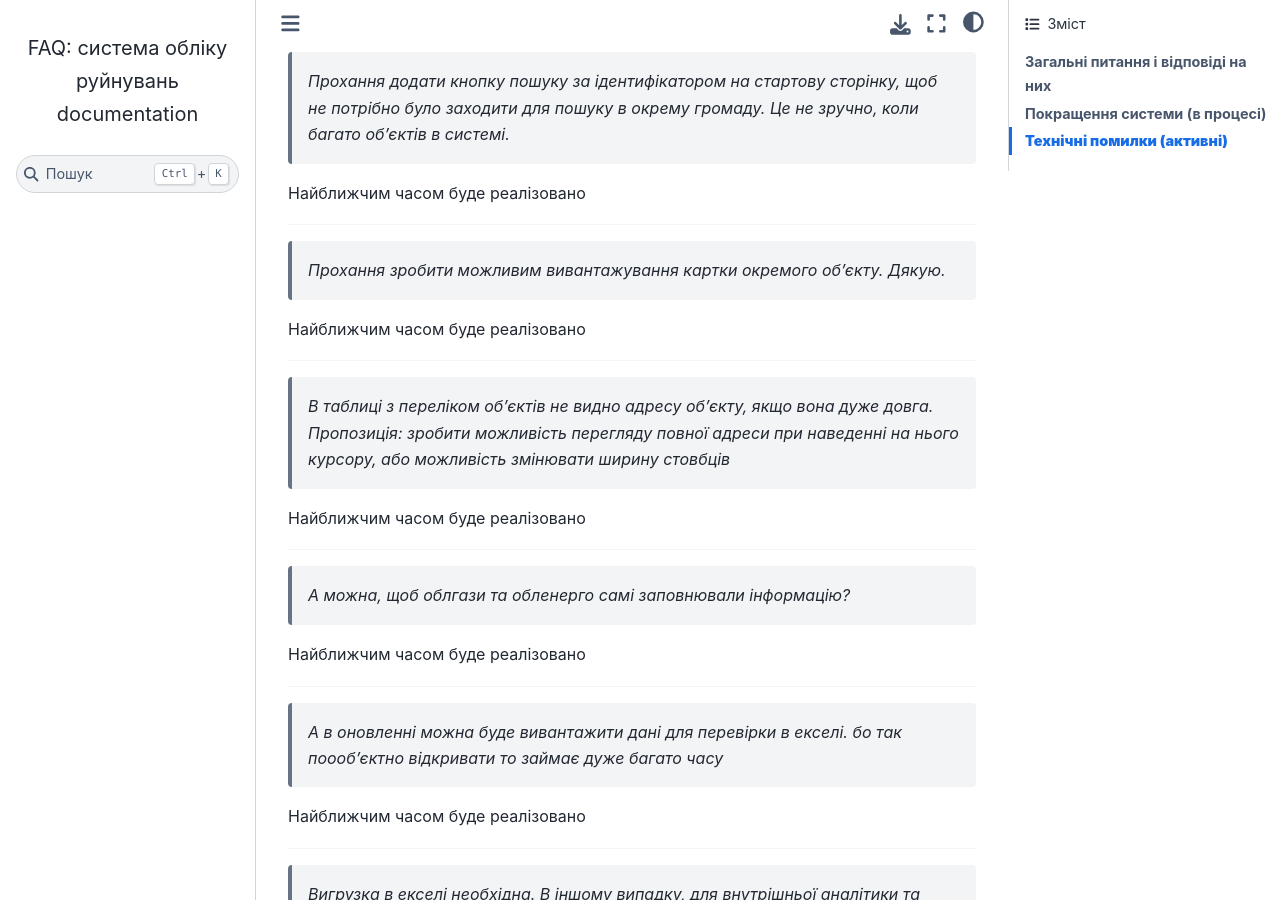
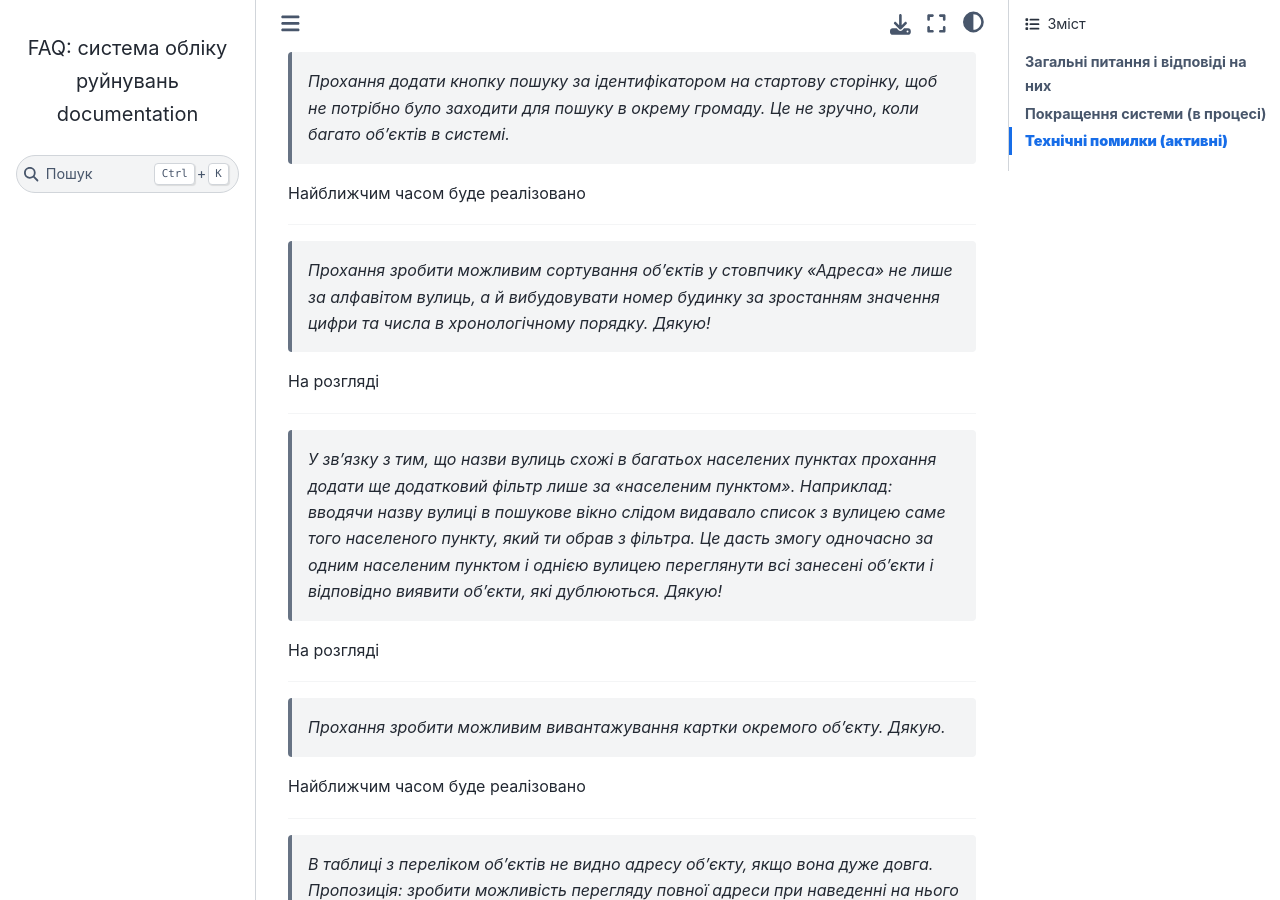
Before and after one commit to hp0404/docs.rebuild, a Sphinx documentation site: the page built from docs/source/index.md, in a window 1280 px wide and 900 px high, scrolled down 33514 px. Built offline with Sphinx 7.4.7 and the Sphinx Book theme 1.1.4, drawn with Linux system fonts in a browser that asks for light colours; some of the changed text lies outside the part shown.

Commit message:
Updated docs

```diff
--- a/docs/source/index.md
+++ b/docs/source/index.md
@@ -789,6 +789,16 @@ jpg, jpeg, png, webp, одне фото до 10Мб, до 5 фото в об'є
 Найближчим часом буде реалізовано
 
 ---
+> *Прохання зробити можливим сортування об'єктів у стовпчику "Адреса" не лише за алфавітом вулиць, а й вибудовувати номер будинку за зростанням значення цифри та числа в хронологічному порядку. Дякую!*
+
+На розгляді
+
+---
+> *У зв'язку з тим, що назви вулиць схожі в багатьох населених пунктах прохання додати ще додатковий фільтр лише за "населеним пунктом". Наприклад: вводячи назву вулиці в пошукове вікно слідом видавало список з вулицею саме того населеного пункту, який ти обрав з фільтра. Це дасть змогу одночасно за одним населеним пунктом і однією вулицею переглянути всі занесені об'єкти і відповідно виявити об'єкти, які дублюються. Дякую!*
+
+На розгляді
+
+---
 > *Прохання зробити можливим вивантажування картки окремого об'єкту. Дякую.*
 
 Найближчим часом буде реалізовано
```
Also changed, not shown: other parts of docs/source/index.md (+1 -1 lines).
